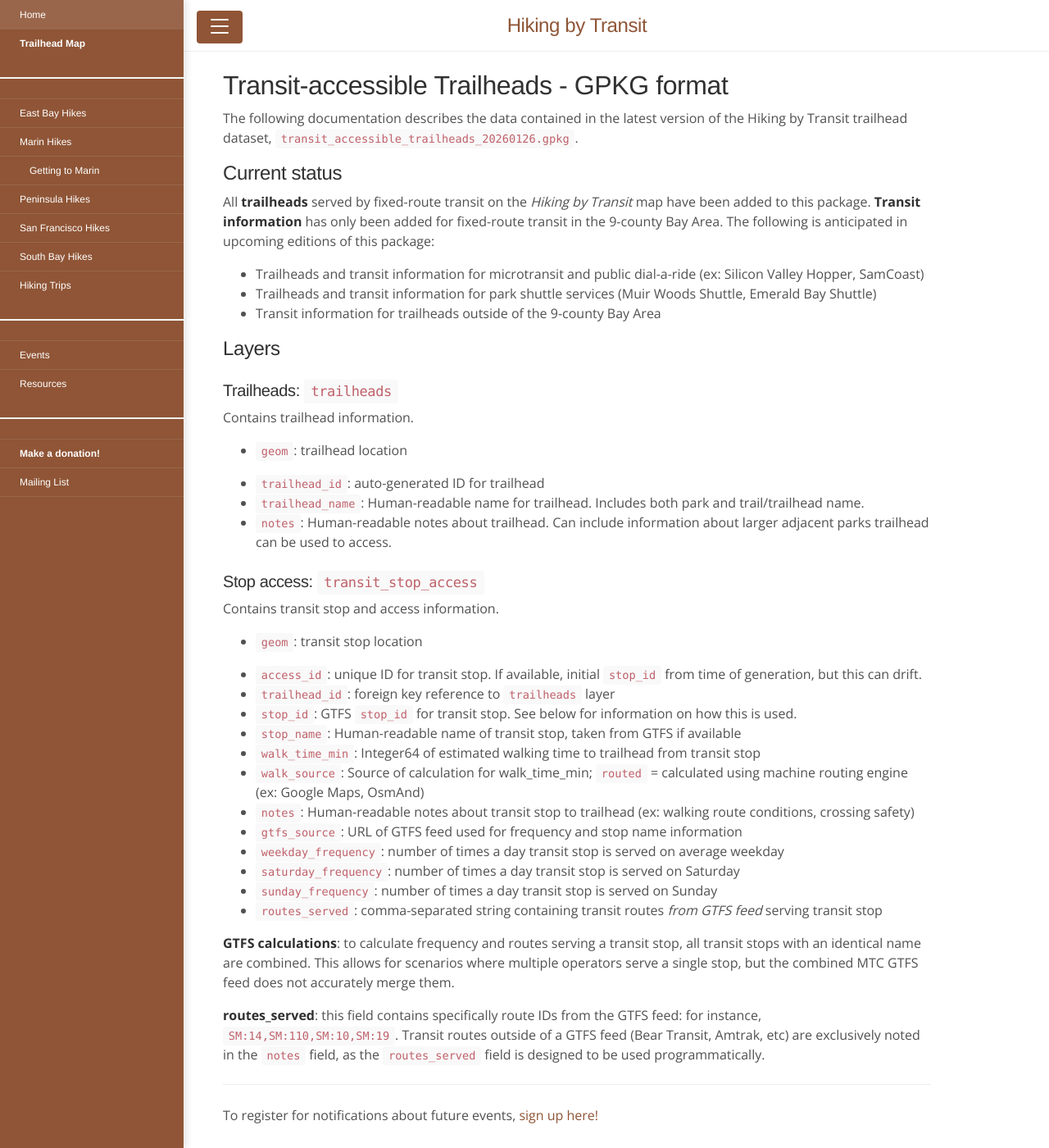
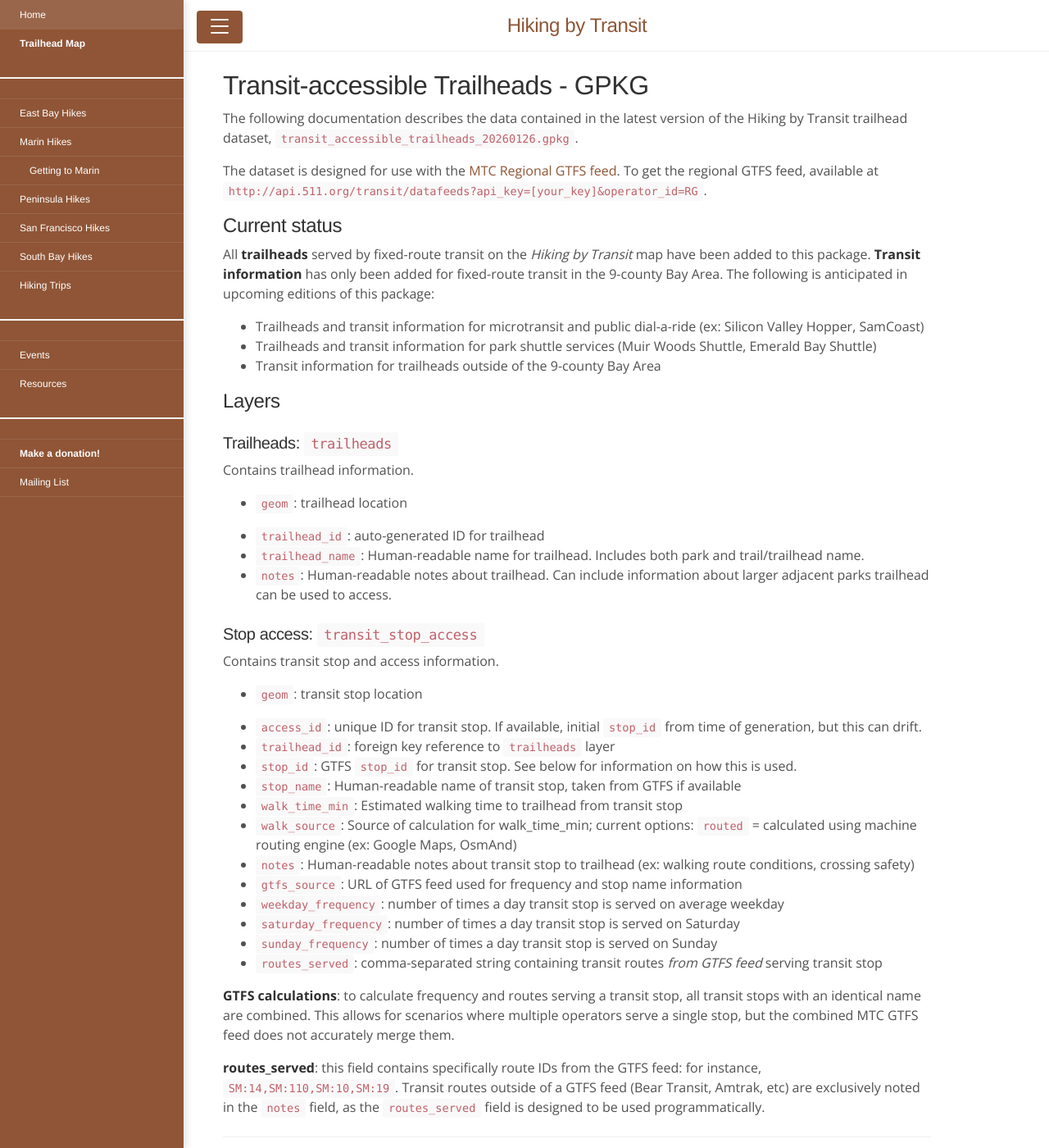
Before and after one commit to tschuy/hiking-by-transit, a Jekyll site: the page built from docs/geopackage.md, in a window 1280 px wide and 1400 px high. Shown: the whole window at 82% size. Built offline with Jekyll 4.4.1, drawn with Linux system fonts in a browser that asks for light colours.

Commit message:
docs: update with link to 511

```diff
--- a/docs/geopackage.md
+++ b/docs/geopackage.md
@@ -3,10 +3,12 @@ layout: default
 title: "Transit-accessible Trailheads - GPKG format"
 ---
 
-# Transit-accessible Trailheads - GPKG format
+# Transit-accessible Trailheads - GPKG
 
 The following documentation describes the data contained in the latest version of the
 Hiking by Transit trailhead dataset, [`transit_accessible_trailheads_20260126.gpkg`](/assets/gpkg/transit_accessible_trailheads_20260126.gpkg).
+
+The dataset is designed for use with the [MTC Regional GTFS feed](https://511.org/open-data/transit). To get the regional GTFS feed, available at `http://api.511.org/transit/datafeeds?api_key=[your_key]&operator_id=RG`.
 
 ## Current status
 
@@ -38,8 +40,8 @@ Contains transit stop and access information.
 * `trailhead_id`: foreign key reference to `trailheads` layer
 * `stop_id`: GTFS `stop_id` for transit stop. See below for information on how this is used.
 * `stop_name`: Human-readable name of transit stop, taken from GTFS if available
-* `walk_time_min`: Integer64 of estimated walking time to trailhead from transit stop
-* `walk_source`: Source of calculation for walk_time_min; `routed` = calculated using machine routing engine (ex: Google Maps, OsmAnd)
+* `walk_time_min`: Estimated walking time to trailhead from transit stop
+* `walk_source`: Source of calculation for walk_time_min; current options: `routed` = calculated using machine routing engine (ex: Google Maps, OsmAnd)
 * `notes`: Human-readable notes about transit stop to trailhead (ex: walking route conditions, crossing safety)
 * `gtfs_source`: URL of GTFS feed used for frequency and stop name information
 * `weekday_frequency`: number of times a day transit stop is served on average weekday
```
